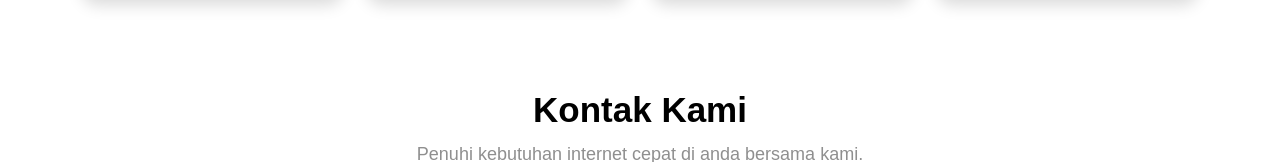
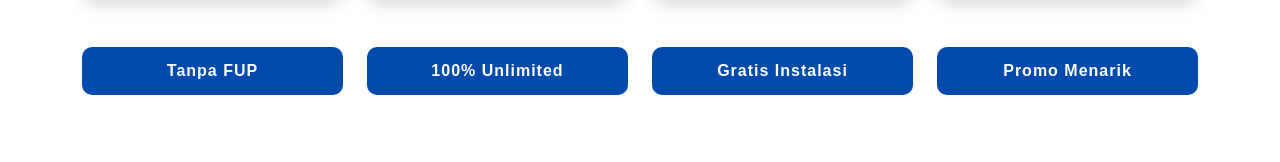
Before and after one commit to RianManjo/PTLingkarAksesNusantara, a plain HTML site: page index.html in a window 1280 px wide. Shown: the part 1935-2097 px from the top of the page. Drawn offline with nearby package versions, Linux system fonts and the light colour scheme; a web font is replaced by a local one.

Commit message:
add button under product

```diff
--- a/index.html
+++ b/index.html
@@ -149,6 +149,9 @@
                             </div>
                             <a href="#"><button>Daftar Sekarang</button></a>
                         </div>
+                        <a href="#" id="product-card">
+                            <div class="card text-center">Tanpa FUP</div>
+                        </a>
                     </div>
                     <div class="col-md-3">
                         <div class="card shadow" data-aos="fade-up">
@@ -182,6 +185,9 @@
                             </div>
                             <a href="#"><button>Daftar Sekarang</button></a>
                         </div>
+                        <a href="#" id="product-card">
+                            <div class="card text-center">100% Unlimited</div>
+                        </a>
                     </div>
                     <div class="col-md-3">
                         <div class="card shadow" data-aos="fade-up">
@@ -215,6 +221,9 @@
                             </div>
                             <a href="#"><button>Daftar Sekarang</button></a>
                         </div>
+                        <a href="#" id="product-card">
+                            <div class="card text-center">Gratis Instalasi</div>
+                        </a>
                     </div>
                     <div class="col-md-3">
                         <div class="card shadow" data-aos="fade-up">
@@ -248,6 +257,9 @@
                             </div>
                             <a href="#"><button>Daftar Sekarang</button></a>
                         </div>
+                        <a href="#" id="product-card">
+                            <div class="card text-center">Promo Menarik</div>
+                        </a>
                     </div>
                 </div>
             </div>
--- a/style.css
+++ b/style.css
@@ -495,6 +495,23 @@
     height: 48px;
     margin-bottom: 30px;
 }
+
+.produk a {
+    text-decoration: none;
+}
+
+.produk #product-card .card {
+    height: 48px;
+    justify-content: center;
+    color: #fff;
+    background-color: #034AAD;
+    font-weight: 700;
+    letter-spacing: 1px;
+    border: none;
+    border-radius: 10px;
+}
+
+
 /* Section Produk Selesai */
 
 /* Section Kotak */
```
